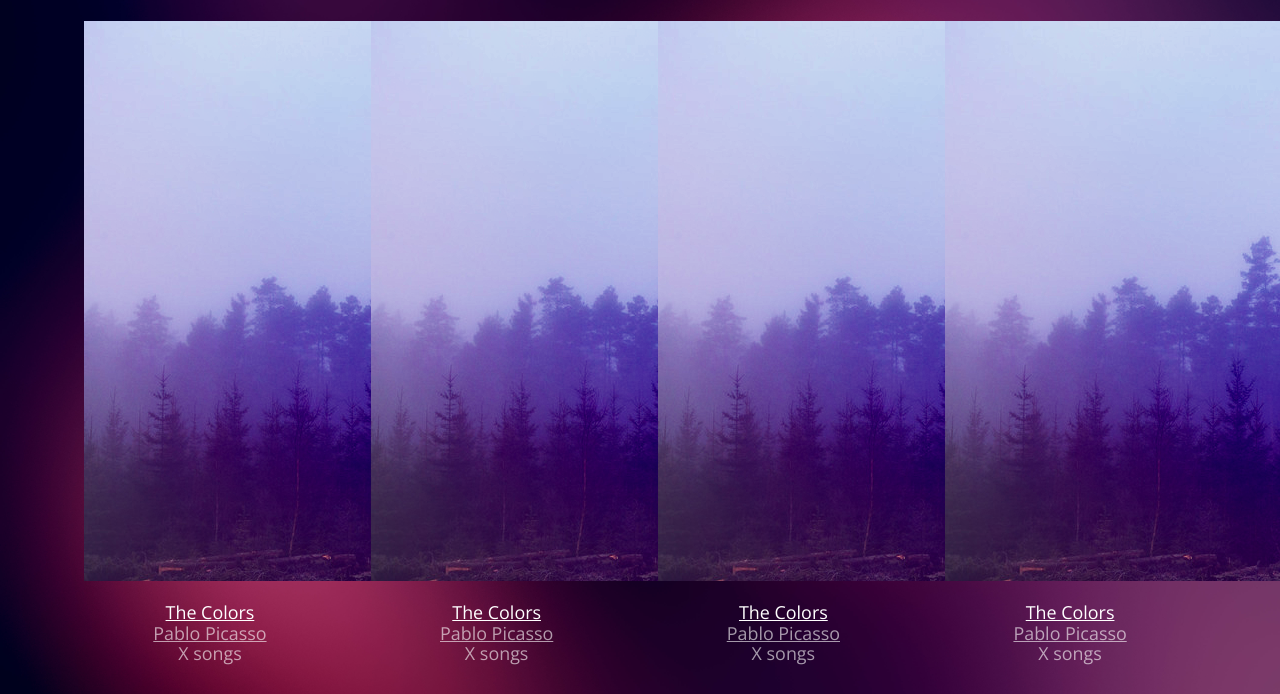
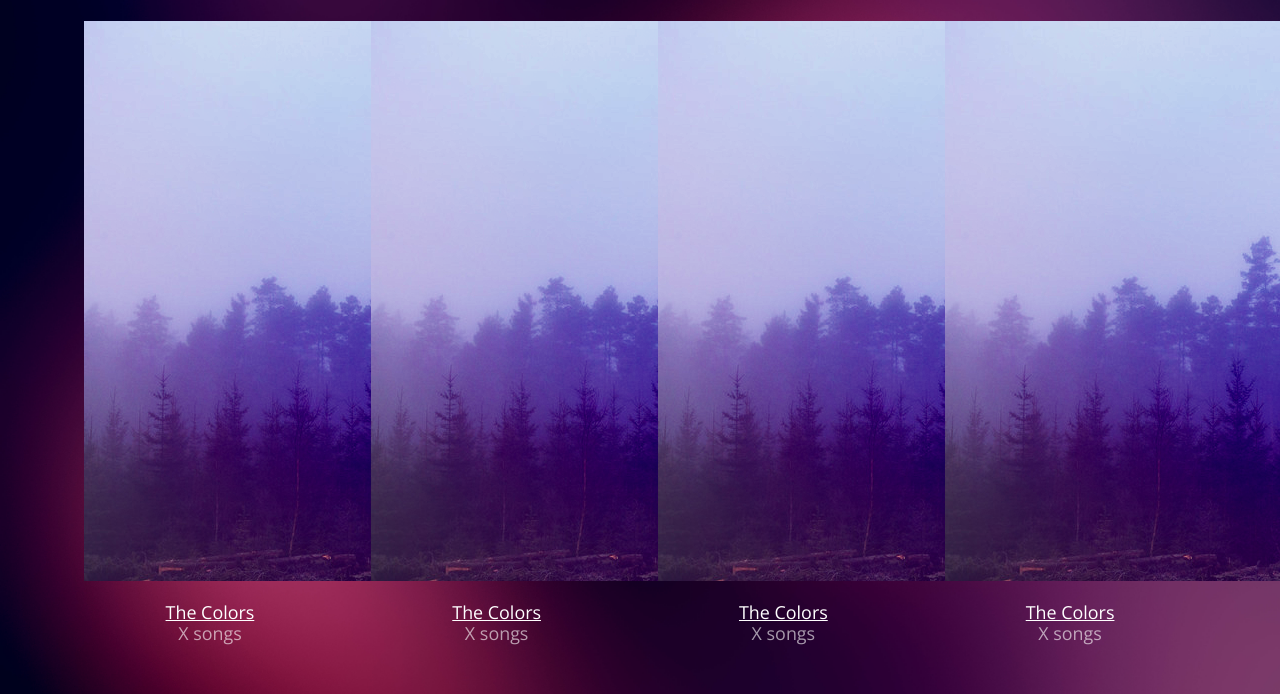
Before and after one commit to mk7bh/bloc-jams, a plain HTML site: page collection.html in a window 1280 px wide. Shown: the part 106-800 px from the top of the page. Drawn offline with nearby package versions, Linux system fonts and the light colour scheme.

Commit message:
checkpoint-10 complete

```diff
--- a/collection.html
+++ b/collection.html
@@ -20,56 +20,9 @@
         </nav>
 
         <section class="album-covers container clearfix">
-            <div class="collection-album-container column fourth">
-                <img src="assets/images/album_covers/01.png"/>
-                <div class="collection-album-info caption">
-                    <p>
-                        <a class="album-name" href="album.html">The Colors</a>
-                        <br/>
-                        <a href="album.html">Pablo Picasso</a>
-                        <br/>
-                        X songs
-                        <b/>
-                    </p>
-                </div>
-            </div>
-            <div class="collection-album-container column fourth">
-                <img src="assets/images/album_covers/01.png"/>
-                <div class="collection-album-info caption">
-                    <p>
-                        <a class="album-name" href="album.html">The Colors</a>
-                        <br/>
-                        <a href="album.html">Pablo Picasso</a>
-                        <br/>
-                        X songs
-                        <br/>
-                    </p>
-                </div>
-            </div>
-            <div class="collection-album-container column fourth">
-                <img src="assets/images/album_covers/01.png">
-                <div class="collection-album-info caption">
-                    <p>
-                        <a class="album-name" href="album.html">The Colors</a>
-                        <br/>
-                        <a href="album.html">Pablo Picasso</a>
-                        <br/>
-                        X songs
-                    </p>
-                </div>
-            </div>
-            <div class="collection-album-container column fourth">
-                <img src="assets/images/album_covers/01.png">
-                <div class="collection-album-info caption">
-                    <p>
-                        <a class="album-name" href="album.html">The Colors</a>
-                        <br/>
-                        <a href="album.html">Pablo Picasso</a>
-                        <br/>
-                        X songs
-                    </p>
-                </div>
-            </div>
+
+
         </section>
+        <script src="scripts/collection.js"></script>
     </body>
 </html>
--- /dev/null
+++ b/scripts/collection.js
@@ -0,0 +1,22 @@
+var collectionItemTemplate =
+    '<div class="collection-album-container column fourth">'
+  + '   <img src="assets/images/album_covers/01.png"/>'
+  + '   <div class="collection-album-info caption">'
+  + '     <p>'
+  + '       <a class="album-name" href="album.html"> The Colors </a>'
+  + '       <br/>'
+  + '       X songs'
+  + '       <br/>'
+  + '     </p>'
+  + '   </div>'
+  + '</div>'
+    ;
+
+window.onload = function(){
+    var collectionContainer = document.getElementsByClassName('album-covers')[0];
+    collectionContainer.innerHTML = '';
+
+    for (var i = 0; i < 12; i++) {
+        collectionContainer.innerHTML += collectionItemTemplate;
+    }
+}
```
Also changed, not shown: scripts/landing.js (+11 -13 lines).
